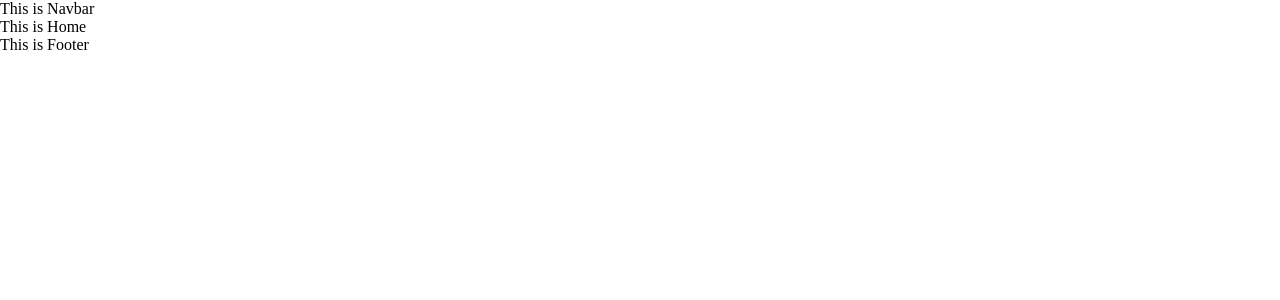
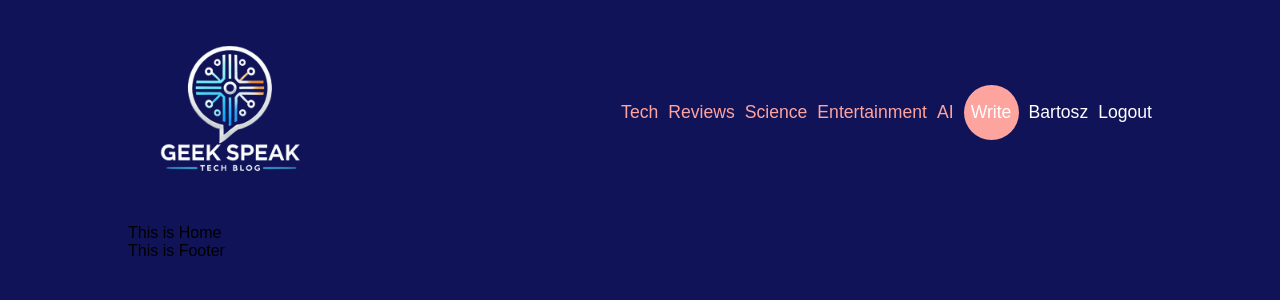
Before and after one commit to bskrobich/tech-blog, a React (Vite) app in the folder client/: page / in a window 1280 px wide. Shown: the top 300 px of the page. Built offline with nearby package versions, Linux system fonts and the light colour scheme.

Commit message:
Add navigation bar

```diff
--- a/client/index.html
+++ b/client/index.html
@@ -3,10 +3,10 @@
   <head>
     <meta charset="UTF-8" />
     <meta name="viewport" content="width=device-width, initial-scale=1.0" />
-    <title>React App</title>
+    <title>Geek Speak</title>
   </head>
   <body>
     <div id="root"></div>
-    <script type="module" src="/src/main.jsx"></script>
+    <script type="module" src="./src/main.jsx"></script>
   </body>
 </html>
--- a/client/src/components/Navbar.jsx
+++ b/client/src/components/Navbar.jsx
@@ -1,8 +1,38 @@
 import React from 'react';
+import Logo from "../images/logo.png";
+import { Link } from "react-router";
 
 function Navbar() {
     return (
-        <div>This is Navbar</div>
+        <div className="navbar">
+            <div className="container">
+                <div className="navbar-logo">
+                    <img src={Logo} alt="Logo"/>
+                </div>
+                <div className="navbar-links">
+                    <Link className="link" to="/?category=Tech">
+                        <h4>Tech</h4>
+                    </Link>
+                    <Link className="link" to="/?category=Reviews">
+                        <h4>Reviews</h4>
+                    </Link>
+                    <Link className="link" to="/?category=Science">
+                        <h4>Science</h4>
+                    </Link>
+                    <Link className="link" to="/?category=Entertainment">
+                        <h4>Entertainment</h4>
+                    </Link>
+                    <Link className="link" to="/?category=AI">
+                        <h4>AI</h4>
+                    </Link>
+                    <span className="write">
+                        <Link className="write-link" to="/write">Write</Link>
+                    </span>
+                    <span>Bartosz</span>
+                    <span>Logout</span>
+                </div>
+            </div>
+        </div>
     );
 }
 
--- a/client/src/pages/Login.jsx
+++ b/client/src/pages/Login.jsx
@@ -1,9 +1,12 @@
 import React from 'react';
 import { Link } from "react-router";
+import Logo from "../images/logo.png";
 
 function Login() {
     return (
-        <div className="auth-container">
+        <div className="auth">
+            <img src={Logo} alt=""/>
+            <div className="login-container">
                 <h1>Log in</h1>
                 <form>
                     <input required type="text" placeholder="Username"/>
@@ -12,6 +15,7 @@ function Login() {
                     <span>Do not have an account? <Link to="/register">Sign up</Link></span>
                 </form>
             </div>
+        </div>
     );
 }
 
--- a/client/src/pages/Register.jsx
+++ b/client/src/pages/Register.jsx
@@ -1,9 +1,12 @@
 import React from 'react';
 import { Link } from "react-router";
+import Logo from "../images/logo.png";
 
 function Register() {
     return (
-        <div className="auth-container">
+        <div className="auth">
+            <img src={Logo} alt=""/>
+            <div className="login-container">
                 <h1>Sign up</h1>
                 <form>
                     <input required type="email" placeholder="E-mail"/>
@@ -13,6 +16,7 @@ function Register() {
                     <span>Already have an account? <Link to="/login">Log in</Link></span>
                 </form>
             </div>
+        </div>
     );
 }
 
--- a/client/src/style.css
+++ b/client/src/style.css
@@ -3,19 +3,28 @@ html, body {
     padding: 0;
     height: 100%;
     width: 100%;
+    background-color: #101357;
+    font-family: 'Poppins', sans-serif;
 }
 .app {
+    display: flex;
+    justify-content: center;
     .container {
-        .auth-container {
+        width: 1024px;
+        .auth {
             display: flex;
-            flex-direction: column;
+            flex-direction: row;
+            gap: 250px;
             align-items: center;
             justify-content: center;
             height: 100vh;
-            width: 100vw;
-            background-color: #101357;
+            img {
+                width: 350px;
+                height: 350px;
+            }
+            .login-container {
                 h1 {
-                font-family: 'Poppins', sans-serif;
+                    text-align: center;
                     font-size: 2rem;
                     color: #fea49f;
                 }
@@ -35,7 +44,6 @@ html, body {
                 button {
                     padding: 10px;
                     background-color: #fea49f;
-                font-family: 'Poppins', sans-serif;
                     font-size: 1rem;
                     color: white;
                     border-radius: 4px;
@@ -51,4 +59,54 @@ html, body {
                 }
             }
         }
+        .navbar {
+            .container {
+                padding: 10px 0;
+                display: flex;
+                justify-content: space-between;
+                align-items: center;
+                .navbar-logo {
+                    img {
+                        width: 200px;
+                        height: 200px;
                     }
+                }
+                .navbar-links {
+                    display: flex;
+                    gap: 10px;
+                    align-items: center;
+                    h4 {
+                        font-size: 1.1rem;
+                        font-weight: 250;
+                    }
+                    span {
+                        cursor: pointer;
+                        color: white;
+                        font-size: 1.1rem;
+                    }
+                    .write {
+                        background-color: #fea49f;
+                        width: 55px;
+                        height: 55px;
+                        border-radius: 50%;
+                        display: flex;
+                        align-items: center;
+                        justify-content: center;
+                        transition: background-color 0.5s;
+                    }
+                    .write:hover {
+                        background-color: #d57d77;
+                    }
+                    .write-link {
+                        text-decoration: none;
+                        color: white;
+                    }
+                }
+            }
+        }
+        .link {
+            text-decoration: none;
+            color: #fea49f;
+        }
+    }
+}
```
Also changed, not shown: client/src/images/logo.png (added). Lines whose indentation alone changed are shown as unchanged.
